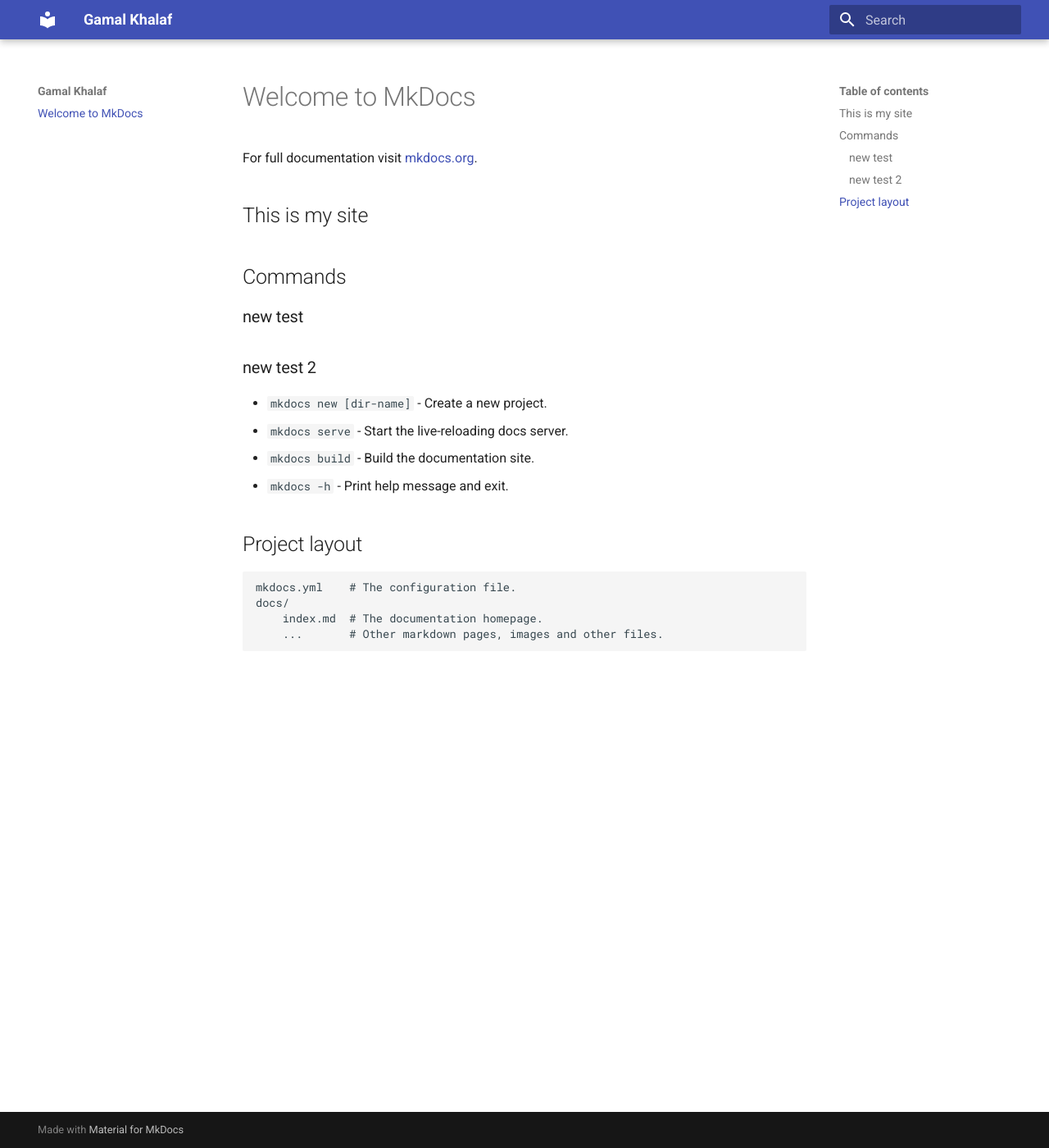
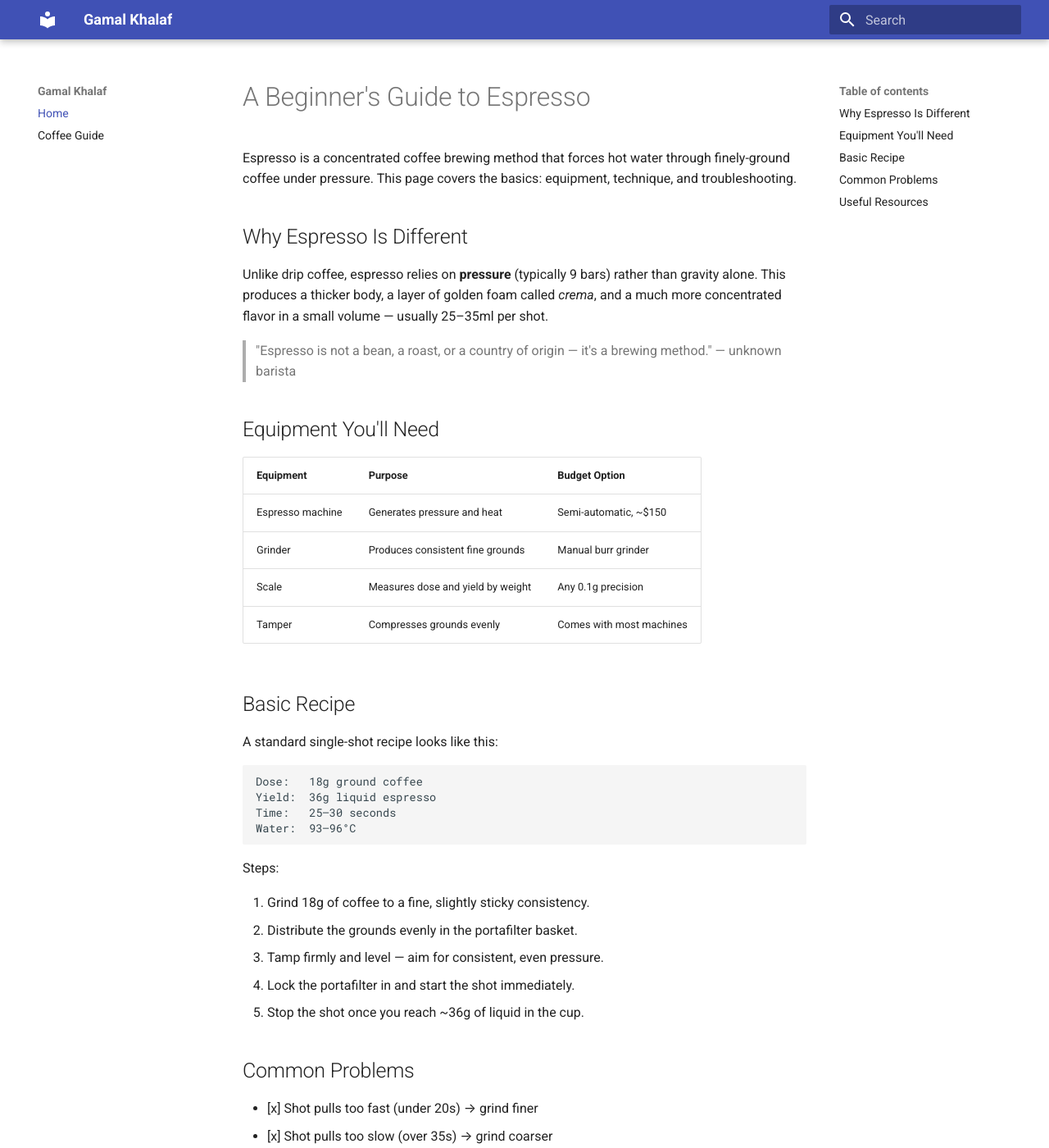
Before and after one commit to gamalkhalaf/gamalkhalaf.github.io, an MkDocs documentation site: the page built from docs/index.md, in a window 1280 px wide and 1400 px high. Shown: the whole window at 82% size. Built offline with MkDocs 1.6.1 and Material for MkDocs 9.7.7, drawn with Linux system fonts in a browser that asks for light colours; some of the changed text lies outside the part shown.

Commit message:
new twst

````diff
--- a/docs/index.md
+++ b/docs/index.md
@@ -1,20 +1,53 @@
-# Welcome to MkDocs
+# A Beginner's Guide to Espresso
 
-For full documentation visit [mkdocs.org](https://www.mkdocs.org).
-##This is my site
-## Commands
+Espresso is a concentrated coffee brewing method that forces hot water through finely-ground coffee under pressure. This page covers the basics: equipment, technique, and troubleshooting.
 
-### new test
-### new test 2
+## Why Espresso Is Different
 
-* `mkdocs new [dir-name]` - Create a new project.
-* `mkdocs serve` - Start the live-reloading docs server.
-* `mkdocs build` - Build the documentation site.
-* `mkdocs -h` - Print help message and exit.
+Unlike drip coffee, espresso relies on **pressure** (typically 9 bars) rather than gravity alone. This produces a thicker body, a layer of golden foam called *crema*, and a much more concentrated flavor in a small volume — usually 25–35ml per shot.
 
-## Project layout
+> "Espresso is not a bean, a roast, or a country of origin — it's a brewing method." — unknown barista
 
-    mkdocs.yml    # The configuration file.
-    docs/
-        index.md  # The documentation homepage.
-        ...       # Other markdown pages, images and other files.
+## Equipment You'll Need
+
+| Equipment       | Purpose                          | Budget Option        |
+|-----------------|-----------------------------------|-----------------------|
+| Espresso machine | Generates pressure and heat      | Semi-automatic, ~$150 |
+| Grinder          | Produces consistent fine grounds | Manual burr grinder   |
+| Scale            | Measures dose and yield by weight| Any 0.1g precision    |
+| Tamper           | Compresses grounds evenly        | Comes with most machines |
+
+## Basic Recipe
+
+A standard single-shot recipe looks like this:
+
+```text
+Dose:   18g ground coffee
+Yield:  36g liquid espresso
+Time:   25–30 seconds
+Water:  93–96°C
+```
+
+Steps:
+
+1. Grind 18g of coffee to a fine, slightly sticky consistency.
+2. Distribute the grounds evenly in the portafilter basket.
+3. Tamp firmly and level — aim for consistent, even pressure.
+4. Lock the portafilter in and start the shot immediately.
+5. Stop the shot once you reach ~36g of liquid in the cup.
+
+## Common Problems
+
+- [x] Shot pulls too fast (under 20s) → grind finer
+- [x] Shot pulls too slow (over 35s) → grind coarser
+- [ ] Crema disappears quickly → beans may be stale
+- [ ] Sour taste → under-extracted, try a finer grind or longer shot
+
+## Useful Resources
+
+- [European Coffee Trip](https://europeancoffeetrip.com) — cafe guides across Europe
+- [James Hoffmann on YouTube](https://www.youtube.com/@jameshoffmann) — brewing science and reviews
+
+---
+
+*This page is a placeholder used to test Markdown rendering — headings, tables, code blocks, checklists, blockquotes, and links — inside the MkDocs Material theme.*
--- a/mkdocs.yml
+++ b/mkdocs.yml
@@ -2,3 +2,6 @@
 site_url: https://gamalkhalaf.github.io/
 theme:
   name: material
+nav:
+  - Home: index.md
+  - Coffee Guide: coffee.md
````
